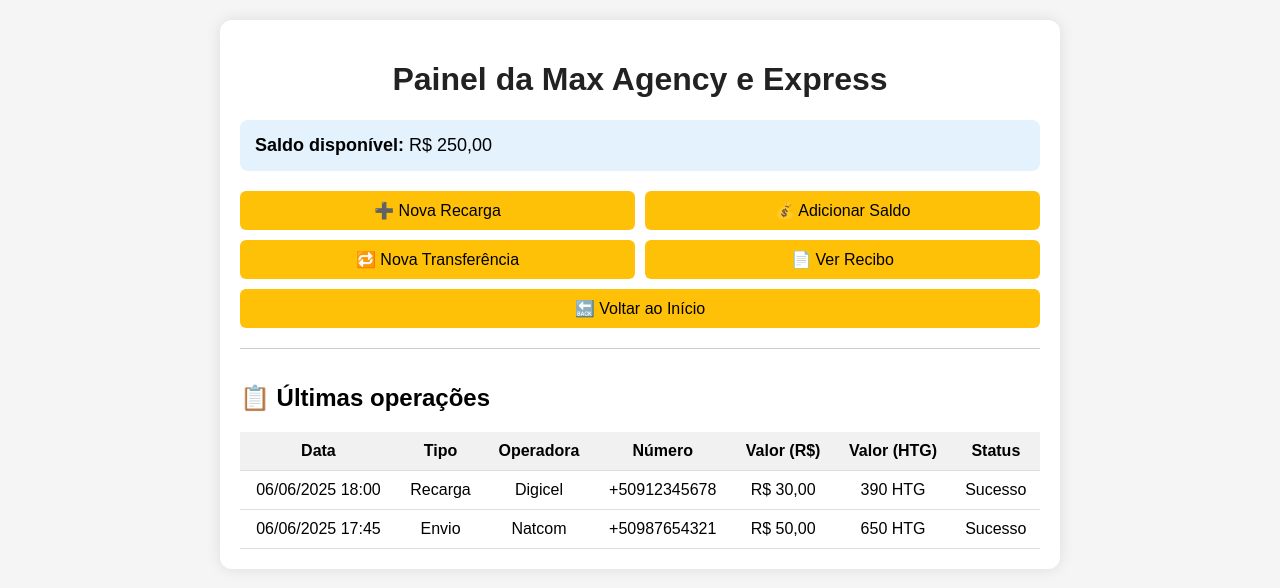
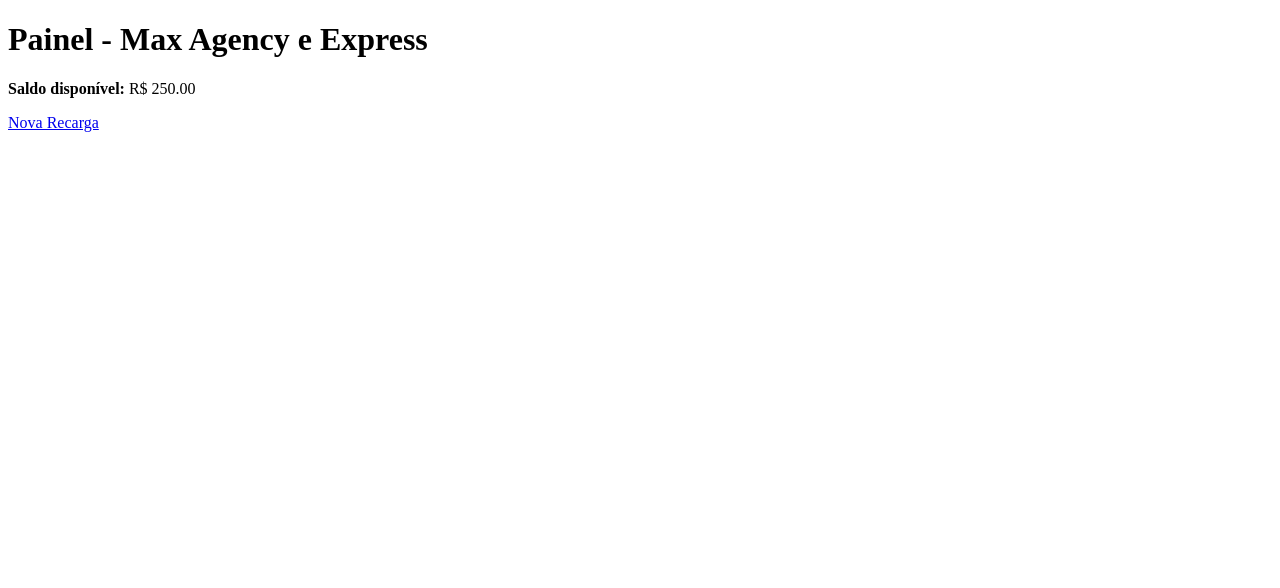
Before and after one commit to makenson83/max-agency-express, a website: page painel.html in a window 1280 px wide. Drawn offline with Linux system fonts and the light colour scheme.

Commit message:
Add files via upload

```diff
--- a/painel.html
+++ b/painel.html
@@ -1,127 +1,9 @@
 <!DOCTYPE html>
 <html lang="pt-br">
-<head>
-  <meta charset="UTF-8">
-  <title>Painel - Max Agency e Express</title>
-  <style>
-    body {
-      font-family: Arial, sans-serif;
-      background-color: #f5f5f5;
-      margin: 0;
-      padding: 20px;
-    }
-
-    .container {
-      max-width: 800px;
-      margin: auto;
-      background: white;
-      padding: 20px;
-      border-radius: 12px;
-      box-shadow: 0 0 15px rgba(0, 0, 0, 0.1);
-    }
-
-    h1 {
-      text-align: center;
-      color: #222;
-    }
-
-    .saldo {
-      background-color: #e3f2fd;
-      padding: 15px;
-      border-radius: 8px;
-      font-size: 18px;
-      margin-bottom: 20px;
-    }
-
-    .acoes {
-      display: flex;
-      flex-wrap: wrap;
-      gap: 10px;
-      margin-bottom: 20px;
-      justify-content: space-between;
-    }
-
-    .acoes button {
-      flex: 1 1 48%;
-      padding: 10px;
-      background-color: #ffc107;
-      border: none;
-      border-radius: 6px;
-      cursor: pointer;
-      font-size: 16px;
-    }
-
-    .historico {
-      border-top: 1px solid #ccc;
-      padding-top: 15px;
-    }
-
-    table {
-      width: 100%;
-      border-collapse: collapse;
-      margin-top: 10px;
-    }
-
-    th, td {
-      padding: 10px;
-      border-bottom: 1px solid #ddd;
-      text-align: center;
-    }
-
-    th {
-      background-color: #f1f1f1;
-    }
-  </style>
-</head>
+<head><meta charset="UTF-8"><title>Painel</title></head>
 <body>
-  <div class="container">
-    <h1>Painel da Max Agency e Express</h1>
-    <div class="saldo">
-      <strong>Saldo disponível:</strong> R$ 250,00
-    </div>
-    <div class="acoes">
-      <button onclick="window.location.href='nova-recarga.html'">➕ Nova Recarga</button>
-      <button onclick="window.location.href='adicionar-saldo.html'">💰 Adicionar Saldo</button>
-      <button onclick="window.location.href='nova-transferencia.html'">🔁 Nova Transferência</button>
-      <button onclick="window.location.href='recibo.html'">📄 Ver Recibo</button>
-      <button onclick="window.location.href='index.html'">🔙 Voltar ao Início</button>
-    </div>
-    <div class="historico">
-      <h2>📋 Últimas operações</h2>
-      <table>
-        <thead>
-          <tr>
-            <th>Data</th>
-            <th>Tipo</th>
-            <th>Operadora</th>
-            <th>Número</th>
-            <th>Valor (R$)</th>
-            <th>Valor (HTG)</th>
-            <th>Status</th>
-          </tr>
-        </thead>
-        <tbody>
-          <tr>
-            <td>06/06/2025 18:00</td>
-            <td>Recarga</td>
-            <td>Digicel</td>
-            <td>+50912345678</td>
-            <td>R$ 30,00</td>
-            <td>390 HTG</td>
-            <td>Sucesso</td>
-          </tr>
-          <tr>
-            <td>06/06/2025 17:45</td>
-            <td>Envio</td>
-            <td>Natcom</td>
-            <td>+50987654321</td>
-            <td>R$ 50,00</td>
-            <td>650 HTG</td>
-            <td>Sucesso</td>
-          </tr>
-        </tbody>
-      </table>
-    </div>
-  </div>
+  <h1>Painel - Max Agency e Express</h1>
+  <p><strong>Saldo disponível:</strong> R$ <span id="saldo">250.00</span></p>
+  <a href="nova-recarga.html">Nova Recarga</a>
 </body>
 </html>
--- a/taxa.js
+++ b/taxa.js
@@ -1,4 +1,3 @@
-
 export default async function handler(req, res) {
   try {
     const response = await fetch("https://api.exchangerate.host/latest?base=BRL&symbols=HTG");
```
Also changed, not shown: index.html (+8 -16 lines), nova-recarga.html (+17 -39 lines), package.json (line endings or trailing spaces), vercel.json.
